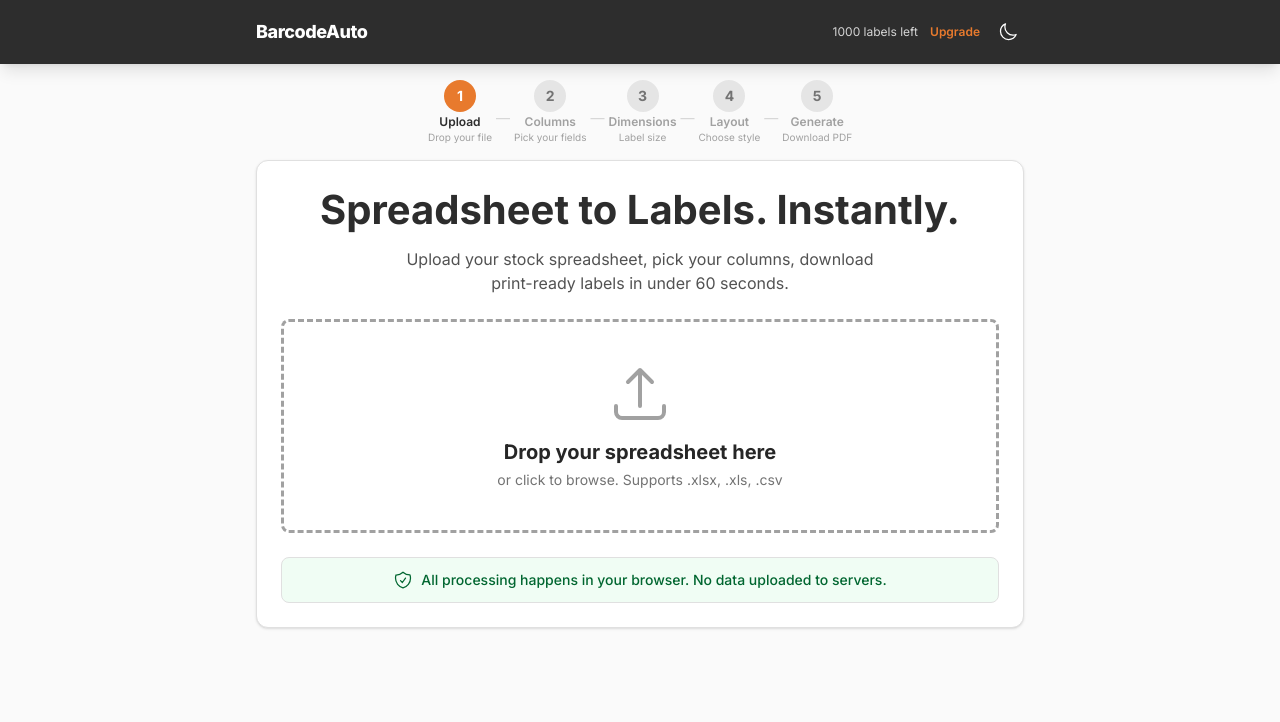
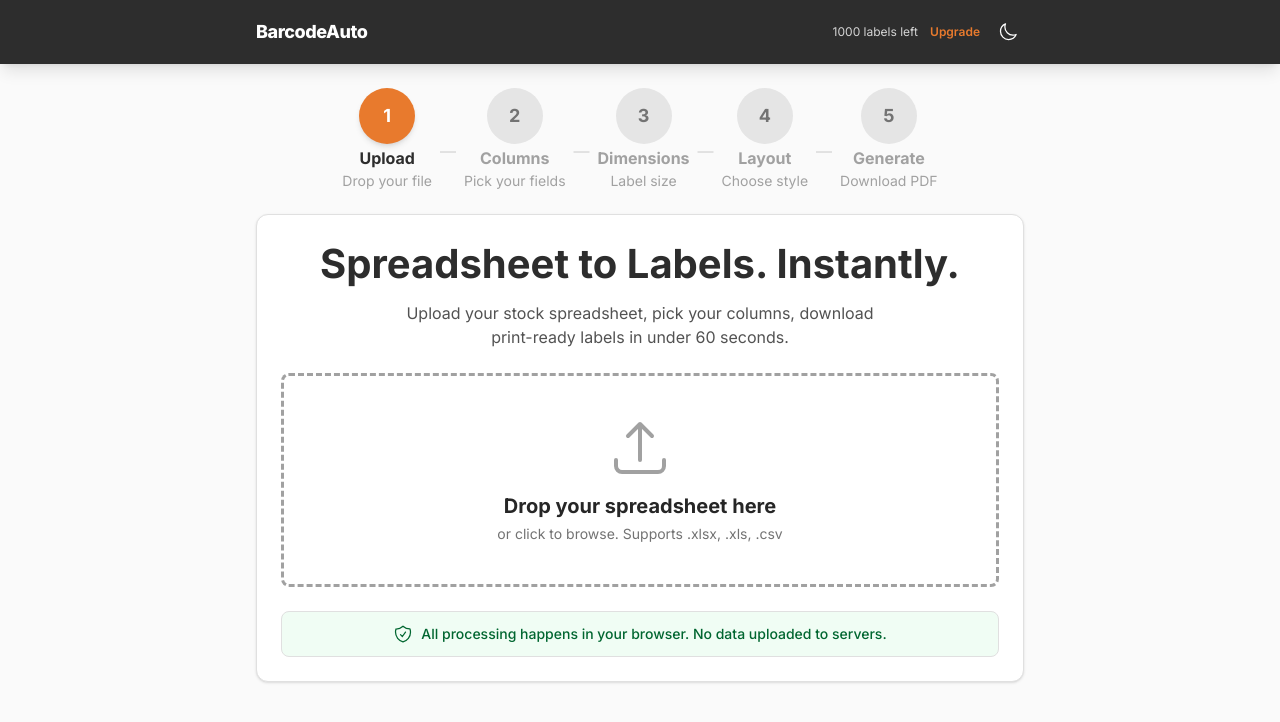
Before and after one commit to coder01128/barcode-auto, a React (Vite) app: page / in a window 1280 px wide. Shown: the top 722 px of the page. Built offline with nearby package versions, Linux system fonts and the light colour scheme.

Commit message:
Column toggle orange when selected, active:scale feedback on all buttons, step indicator 2x size

```diff
--- a/src/App.jsx
+++ b/src/App.jsx
@@ -143,23 +143,23 @@ export default function App() {
       </header>
 
       {/* Step indicator */}
-      <div className="max-w-[800px] mx-auto px-4 py-4">
-        <div className="flex items-start justify-center gap-0 sm:gap-1 text-sm">
+      <div className="max-w-[900px] mx-auto px-2 sm:px-4 py-6">
+        <div className="flex items-start justify-center gap-1 sm:gap-2">
           {STEPS.map((s, i) => (
-            <div key={s} className="flex items-center gap-0 sm:gap-1">
-              {i > 0 && <span className="text-neutral-300 dark:text-neutral-600 mt-3">—</span>}
-              <div className="flex flex-col items-center gap-0.5 min-w-0">
-                <div className={`w-7 h-7 sm:w-8 sm:h-8 rounded-full flex items-center justify-center text-xs sm:text-sm font-bold shrink-0 transition-colors ${
-                  i <= step ? 'bg-accent text-white' : 'bg-neutral-200 dark:bg-neutral-700 text-neutral-500 dark:text-neutral-400'
+            <div key={s} className="flex items-center gap-1 sm:gap-2">
+              {i > 0 && <span className="text-neutral-300 dark:text-neutral-600 mt-6 text-sm sm:text-base">—</span>}
+              <div className="flex flex-col items-center gap-1 min-w-0">
+                <div className={`w-12 h-12 sm:w-14 sm:h-14 rounded-full flex items-center justify-center text-base sm:text-lg font-bold shrink-0 transition-all duration-200 active:scale-[0.97] ${
+                  i <= step ? 'bg-accent text-white shadow-md' : 'bg-neutral-200 dark:bg-neutral-700 text-neutral-500 dark:text-neutral-400'
                 }`}>
                   {i + 1}
                 </div>
-                <span className={`text-[10px] sm:text-xs font-semibold leading-tight text-center transition-colors ${
+                <span className={`text-sm sm:text-base font-bold leading-tight text-center transition-colors ${
                   i <= step ? 'text-primary dark:text-[#E8E8E8]' : 'text-neutral-400 dark:text-neutral-500'
                 }`}>
                   {s.charAt(0).toUpperCase() + s.slice(1)}
                 </span>
-                <span className="text-[9px] sm:text-[10px] text-neutral-400 dark:text-neutral-500 leading-tight text-center">{STEP_DESCS[s]}</span>
+                <span className="text-xs sm:text-sm text-neutral-400 dark:text-neutral-500 leading-tight text-center">{STEP_DESCS[s]}</span>
               </div>
             </div>
           ))}
@@ -206,10 +206,10 @@ export default function App() {
                   <h3 className="font-bold text-lg dark:text-[#E8E8E8]">Free limit reached</h3>
                   <p className="text-sm text-neutral-600 dark:text-neutral-300">1000 labels per session on free tier.</p>
                   <div className="flex gap-3 justify-center">
-                    <button className="px-6 py-2 bg-accent text-white rounded-lg font-semibold hover:bg-[#d96c1e] hover:shadow-md transition-colors">
+                    <button className="px-6 py-2 bg-accent text-white rounded-lg font-semibold hover:bg-[#d96c1e] hover:shadow-md transition-all duration-200 active:scale-[0.97]">
                       Single batch — $1.99
                     </button>
-                    <button className="px-6 py-2 border border-neutral-200 dark:border-neutral-600 rounded-lg font-medium hover:bg-neutral-50 dark:hover:bg-neutral-700 dark:text-neutral-200 hover:shadow-sm transition-all duration-200">
+                    <button className="px-6 py-2 border border-neutral-200 dark:border-neutral-600 rounded-lg font-medium hover:bg-neutral-50 dark:hover:bg-neutral-700 dark:text-neutral-200 hover:shadow-sm transition-all duration-200 active:scale-[0.97]">
                       Pro Monthly — $9.99/mo
                     </button>
                   </div>
@@ -219,13 +219,13 @@ export default function App() {
                 </div>
               ) : (
                 <div className="flex gap-3">
-                  <button onClick={handleBack} className="px-6 py-2 border border-neutral-300 dark:border-neutral-600 rounded-lg font-medium hover:bg-neutral-50 dark:hover:bg-neutral-700 dark:text-neutral-200 transition-all duration-200">
+                  <button onClick={handleBack} className="px-6 py-2 border border-neutral-300 dark:border-neutral-600 rounded-lg font-medium hover:bg-neutral-50 dark:hover:bg-neutral-700 dark:text-neutral-200 transition-all duration-200 active:scale-[0.97]">
                     Back
                   </button>
                   <button
                     onClick={handleGenerate}
                     disabled={generating}
-                    className={`px-8 py-2 bg-accent text-white rounded-lg font-semibold hover:bg-[#d96c1e] hover:shadow-md transition-colors flex items-center gap-2 ${
+                    className={`px-8 py-2 bg-accent text-white rounded-lg font-semibold hover:bg-[#d96c1e] hover:shadow-md transition-all duration-200 active:scale-[0.97] flex items-center gap-2 ${
                       generating ? 'opacity-70 cursor-wait' : ''
                     }`}
                   >
--- a/src/components/DimensionInput.jsx
+++ b/src/components/DimensionInput.jsx
@@ -55,7 +55,7 @@ export default function DimensionInput({ onConfirm, onBack }) {
               <button
                 key={p.label}
                 onClick={() => handlePreset(p)}
-                className={`px-3 py-1.5 text-sm border rounded-lg transition-all duration-200 ${
+                className={`px-3 py-1.5 text-sm border rounded-lg transition-all duration-200 active:scale-[0.95] ${
                   sel
                     ? 'bg-accent text-white border-accent shadow-sm'
                     : 'hover:bg-neutral-50 dark:hover:bg-neutral-700 dark:text-neutral-200 dark:border-neutral-600'
@@ -110,7 +110,7 @@ export default function DimensionInput({ onConfirm, onBack }) {
       </div>
 
       <div className="flex justify-end">
-        <button onClick={saveDefaults} className="px-3.5 py-1.5 text-xs font-medium rounded-full border border-[#E0E0E0] bg-white dark:bg-[#1C1C1C] dark:border-[#333333] text-neutral-500 dark:text-[#999999] flex items-center gap-1.5 hover:bg-[#F5F5F5] hover:border-accent dark:hover:bg-[#2A2A2A] transition-all duration-200">
+        <button onClick={saveDefaults} className="px-3.5 py-1.5 text-xs font-medium rounded-full border border-[#E0E0E0] bg-white dark:bg-[#1C1C1C] dark:border-[#333333] text-neutral-500 dark:text-[#999999] flex items-center gap-1.5 hover:bg-[#F5F5F5] hover:border-accent dark:hover:bg-[#2A2A2A] transition-all duration-200 active:scale-[0.97]">
           <svg fill="none" viewBox="0 0 24 24" strokeWidth={2} stroke="currentColor" className="w-3.5 h-3.5">
             <path strokeLinecap="round" strokeLinejoin="round" d="M4.5 12.75l6 6 9-13.5" />
           </svg>
@@ -168,7 +168,7 @@ export default function DimensionInput({ onConfirm, onBack }) {
       </div>
 
       <div className="flex gap-3">
-        <button onClick={onBack} className="px-6 py-2 border border-neutral-300 dark:border-neutral-600 rounded-lg font-medium hover:bg-neutral-50 dark:hover:bg-neutral-700 dark:text-neutral-200 transition-all duration-200">
+        <button onClick={onBack} className="px-6 py-2 border border-neutral-300 dark:border-neutral-600 rounded-lg font-medium hover:bg-neutral-50 dark:hover:bg-neutral-700 dark:text-neutral-200 transition-all duration-200 active:scale-[0.97]">
           Back
         </button>
         <button
--- a/src/components/FileUpload.jsx
+++ b/src/components/FileUpload.jsx
@@ -79,7 +79,7 @@ export default function FileUpload({ onParsed }) {
         onDragOver={handleDragOver}
         onDragLeave={handleDragLeave}
         onClick={handleClick}
-        className={`border-[3px] border-dashed rounded-lg p-10 text-center cursor-pointer transition-all duration-200 ${
+        className={`border-[3px] border-dashed rounded-lg p-10 text-center cursor-pointer transition-all duration-200 active:scale-[0.99] ${
           dragOver ? 'border-accent bg-orange-50 dark:bg-orange-900/20' : 'border-neutral-400 dark:border-neutral-500 hover:border-neutral-500 dark:hover:border-neutral-400'
         }`}
       >
@@ -131,7 +131,7 @@ export default function FileUpload({ onParsed }) {
           </div>
           <button
             onClick={handleConfirm}
-            className="mx-auto mt-4 block bg-primary text-white px-6 py-2 rounded-lg font-medium hover:bg-[#1A1A1A] hover:shadow-md transition-colors"
+            className="mx-auto mt-4 block bg-primary text-white px-6 py-2 rounded-lg font-medium hover:bg-[#1A1A1A] hover:shadow-md transition-all duration-200 active:scale-[0.97]"
           >
             This looks good — let's build the label
           </button>
--- a/src/components/LayoutPicker.jsx
+++ b/src/components/LayoutPicker.jsx
@@ -40,7 +40,7 @@ export default function LayoutPicker({ fields, barcodeCol, columnStyles, dimensi
           <div
             key={layout.id}
             onClick={() => setSelected(layout)}
-            className={`border-2 rounded-lg p-4 cursor-pointer transition-all ${
+            className={`border-2 rounded-lg p-4 cursor-pointer transition-all active:scale-[0.98] ${
               selected?.id === layout.id ? 'border-accent bg-orange-50 dark:bg-orange-900/20 shadow-md' : 'border-neutral-200 dark:border-neutral-600 hover:border-neutral-400 dark:hover:border-neutral-500 shadow-sm'
             }`}
           >
@@ -97,7 +97,7 @@ export default function LayoutPicker({ fields, barcodeCol, columnStyles, dimensi
       </div>
 
       <div className="flex justify-end">
-        <button onClick={saveDefaults} className="px-3.5 py-1.5 text-xs font-medium rounded-full border border-[#E0E0E0] bg-white dark:bg-[#1C1C1C] dark:border-[#333333] text-neutral-500 dark:text-[#999999] flex items-center gap-1.5 hover:bg-[#F5F5F5] hover:border-accent dark:hover:bg-[#2A2A2A] transition-all duration-200">
+        <button onClick={saveDefaults} className="px-3.5 py-1.5 text-xs font-medium rounded-full border border-[#E0E0E0] bg-white dark:bg-[#1C1C1C] dark:border-[#333333] text-neutral-500 dark:text-[#999999] flex items-center gap-1.5 hover:bg-[#F5F5F5] hover:border-accent dark:hover:bg-[#2A2A2A] transition-all duration-200 active:scale-[0.97]">
           <svg fill="none" viewBox="0 0 24 24" strokeWidth={2} stroke="currentColor" className="w-3.5 h-3.5">
             <path strokeLinecap="round" strokeLinejoin="round" d="M4.5 12.75l6 6 9-13.5" />
           </svg>
@@ -106,7 +106,7 @@ export default function LayoutPicker({ fields, barcodeCol, columnStyles, dimensi
       </div>
 
       <div className="flex gap-3">
-        <button onClick={onBack} className="px-6 py-2 border border-neutral-300 dark:border-neutral-600 rounded-lg font-medium hover:bg-neutral-50 dark:hover:bg-neutral-700 dark:text-neutral-200 transition-all duration-200">
+        <button onClick={onBack} className="px-6 py-2 border border-neutral-300 dark:border-neutral-600 rounded-lg font-medium hover:bg-neutral-50 dark:hover:bg-neutral-700 dark:text-neutral-200 transition-all duration-200 active:scale-[0.97]">
           Back
         </button>
         <button
--- a/src/components/UsageLimiter.jsx
+++ b/src/components/UsageLimiter.jsx
@@ -12,11 +12,11 @@ export default function UsageLimiter({ labelCount, onUpgrade }) {
       <div className="flex flex-col sm:flex-row gap-3 justify-center">
         <button
           onClick={onUpgrade}
-          className="px-6 py-2 bg-accent text-white rounded-lg font-semibold hover:bg-[#d96c1e] transition-colors"
+          className="px-6 py-2 bg-accent text-white rounded-lg font-semibold hover:bg-[#d96c1e] transition-all duration-200 active:scale-[0.97]"
         >
           Single batch — $1.99
         </button>
-        <button className="px-6 py-2 border border-neutral-300 rounded-lg font-medium hover:bg-neutral-50 transition-colors">
+        <button className="px-6 py-2 border border-neutral-300 rounded-lg font-medium hover:bg-neutral-50 transition-all duration-200 active:scale-[0.97]">
           Pro Monthly — $9.99/mo
         </button>
       </div>
```
Also changed, not shown: src/components/ColumnSelector.jsx (+5 -5 lines).
